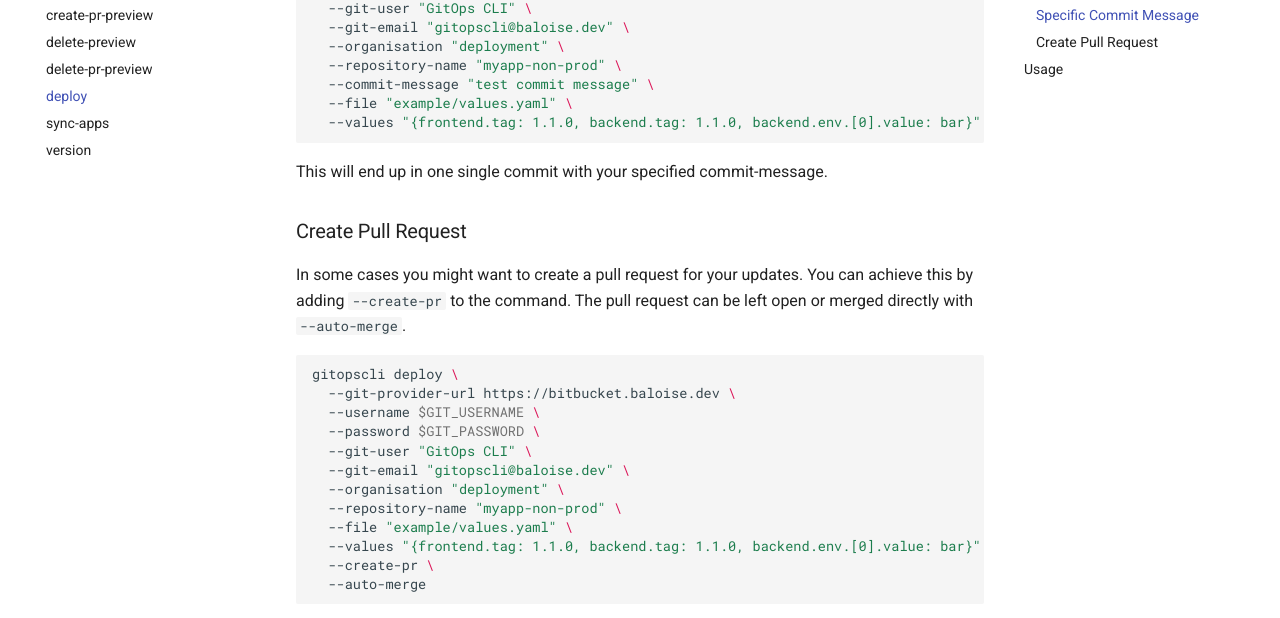
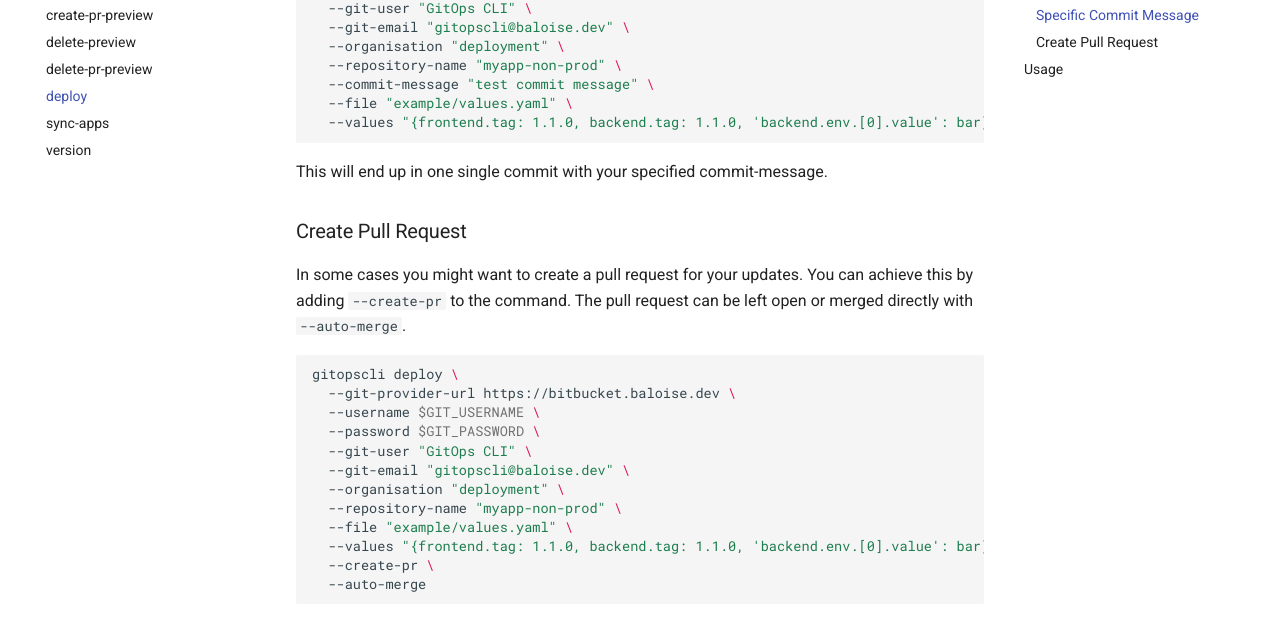
Before and after one commit to baloise/gitopscli, an MkDocs documentation site: the page built from docs/commands/deploy.md, in a window 1280 px wide and 900 px high, scrolled down 1810 px. Shown: the part 147-765 px from the top of the window. Built offline with MkDocs 1.6.1 and Material for MkDocs 9.7.7, drawn with Linux system fonts in a browser that asks for light colours; comment, search, counter and statistics services are not loaded; some of the changed text lies outside the part shown.

Commit message:
doc(deploy): fix examples with list keys

````diff
--- a/docs/commands/deploy.md
+++ b/docs/commands/deploy.md
@@ -30,7 +30,7 @@ gitopscli deploy \
   --organisation "deployment" \
   --repository-name "myapp-non-prod" \
   --file "example/values.yaml" \
-  --values "{frontend.tag: 1.1.0, backend.tag: 1.1.0, backend.env.[0].value: bar}"
+  --values "{frontend.tag: 1.1.0, backend.tag: 1.1.0, 'backend.env.[0].value': bar}"
 ```
 
 ### Number Of Commits
@@ -88,7 +88,7 @@ gitopscli deploy \
   --repository-name "myapp-non-prod" \
   --commit-message "test commit message" \
   --file "example/values.yaml" \
-  --values "{frontend.tag: 1.1.0, backend.tag: 1.1.0, backend.env.[0].value: bar}"
+  --values "{frontend.tag: 1.1.0, backend.tag: 1.1.0, 'backend.env.[0].value': bar}"
 ```
 
 This will end up in one single commit with your specified commit-message.
@@ -107,7 +107,7 @@ gitopscli deploy \
   --organisation "deployment" \
   --repository-name "myapp-non-prod" \
   --file "example/values.yaml" \
-  --values "{frontend.tag: 1.1.0, backend.tag: 1.1.0, backend.env.[0].value: bar}" \
+  --values "{frontend.tag: 1.1.0, backend.tag: 1.1.0, 'backend.env.[0].value': bar}" \
   --create-pr \
   --auto-merge
 ```
````
